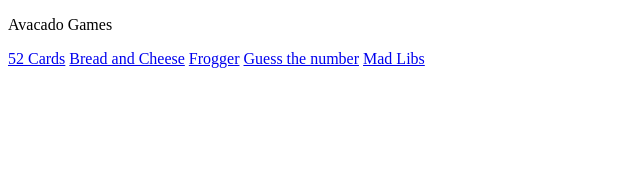
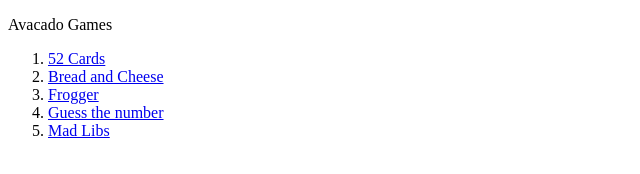
Before and after one commit to kyabetsu-cabana/avacadogames, a plain HTML site: page index.html in a window 1280 px wide. Shown: the whole page, without its empty margins (0-640 px from the left). Drawn offline with Linux system fonts and the light colour scheme.

Commit message:
Update index.html

```diff
--- a/index.html
+++ b/index.html
@@ -5,10 +5,12 @@
   </head>
   <body>
     <p>Avacado Games</p>
-    <a href="https://kyabetsu-cabana.github.io/avacadogames/52Cards/">52 Cards</a>
-    <a href="https://kyabetsu-cabana.github.io/avacadogames/breadandcheese/">Bread and Cheese</a>
-    <a href="https://kyabetsu-cabana.github.io/avacadogames/frogger/">Frogger</a>
-    <a href="https://kyabetsu-cabana.github.io/avacadogames/guessthenumber/">Guess the number</a>
-    <a href="https://kyabetsu-cabana.github.io/avacadogames/madlibs/">Mad Libs</a>
+    <ol>
+      <li><a href="https://kyabetsu-cabana.github.io/avacadogames/52Cards/">52 Cards</a></li>
+      <li><a href="https://kyabetsu-cabana.github.io/avacadogames/breadandcheese/">Bread and Cheese</a></li>
+      <li><a href="https://kyabetsu-cabana.github.io/avacadogames/frogger/">Frogger</a></li>
+      <li><a href="https://kyabetsu-cabana.github.io/avacadogames/guessthenumber/">Guess the number</a></li>
+      <li><a href="https://kyabetsu-cabana.github.io/avacadogames/madlibs/">Mad Libs</a></li>
+    </ol>
   </body>
 </html>
```
